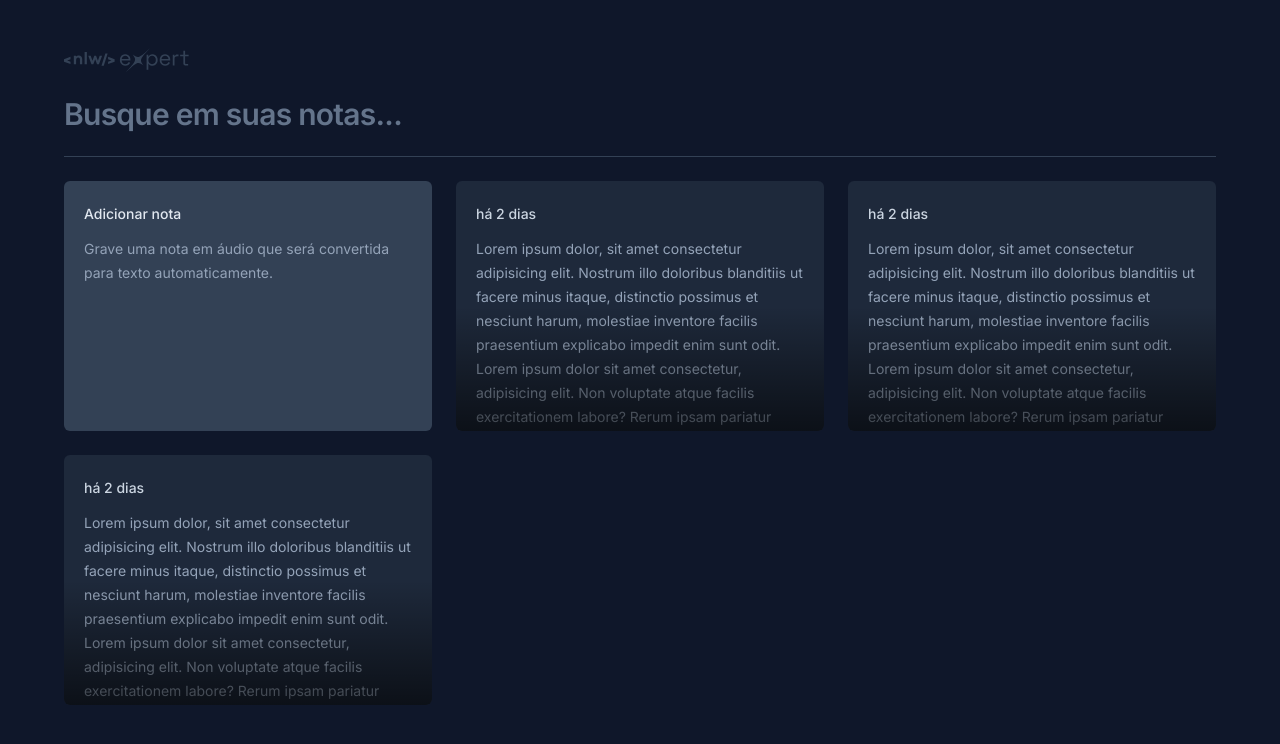
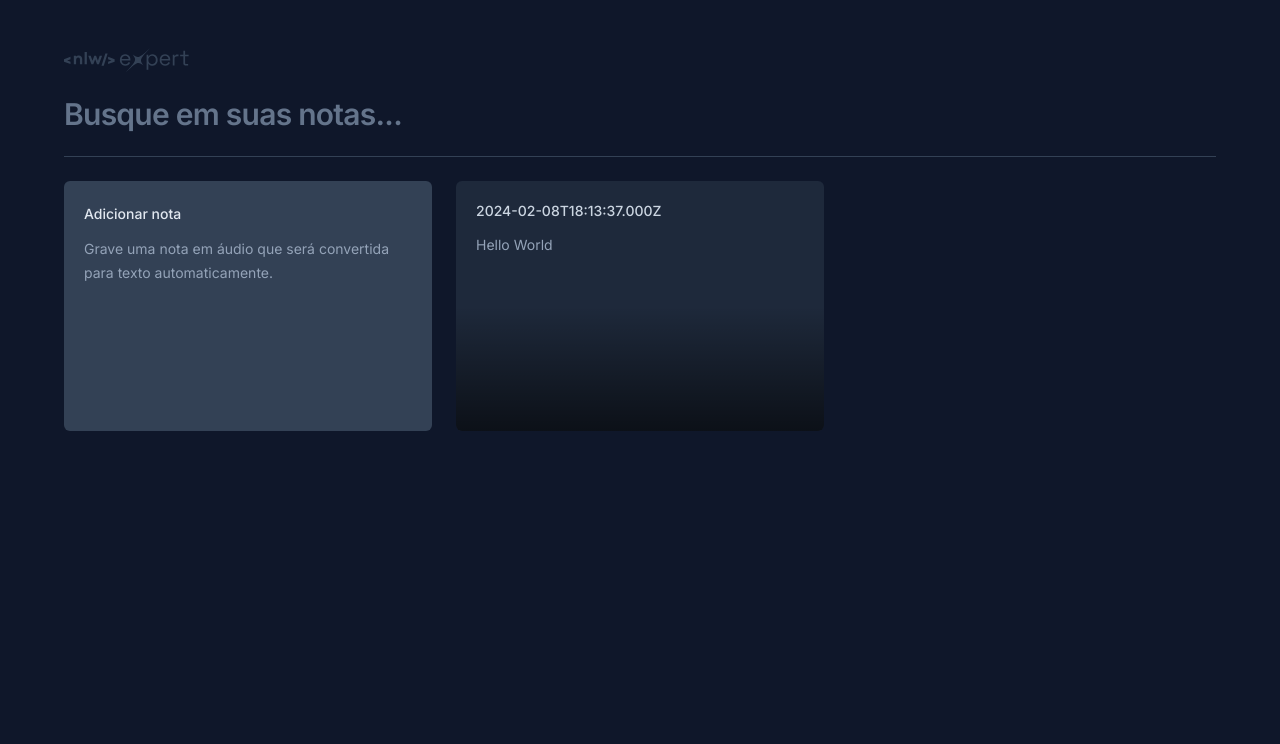
Before and after one commit to MarianaSavoldi/nlwexpert-reactjs, a React (Vite) app: page / in a window 1280 px wide. Shown: the top 744 px of the page. Built offline with nearby package versions, Linux system fonts and the light colour scheme.

Commit message:
feat: add a modal to open existing notes

```diff
--- a/package.json
+++ b/package.json
@@ -9,6 +9,9 @@
     "preview": "vite preview"
   },
   "dependencies": {
+    "@radix-ui/react-dialog": "^1.0.5",
+    "date-fns": "^3.3.1",
+    "lucide-react": "^0.323.0",
     "react": "^18.2.0",
     "react-dom": "^18.2.0"
   },
--- a/src/App.tsx
+++ b/src/App.tsx
@@ -1,6 +1,11 @@
 import logo from './assets/logo-nlw-expert.svg';
 import { NewNoteCard } from './components/NewNoteCard';
 import { NoteCard } from './components/NoteCard';
+
+const note = {
+  date: new Date(),
+  content: 'Hello World',
+};
 
 export function App() {
   return (
@@ -16,9 +21,7 @@ export function App() {
       <div className='h-px bg-slate-700' />
       <div className='grid grid-cols-3 auto-rows-[250px] gap-6'>
         <NewNoteCard />
-        <NoteCard />
-        <NoteCard />
-        <NoteCard />
+        <NoteCard note={ note } />
       </div>
     </div>
   );
--- a/src/components/NoteCard.tsx
+++ b/src/components/NoteCard.tsx
@@ -1,13 +1,50 @@
-export function NoteCard() {
+import * as Dialog from '@radix-ui/react-dialog';
+import { formatDistanceToNow } from 'date-fns';
+import { ptBR } from 'date-fns/locale';
+import { X } from 'lucide-react';
+
+interface NoteCardProps {
+  note: {
+    date: Date;
+    content: string;
+  };
+}
+
+export function NoteCard({ note }: NoteCardProps) {
   return (
-    <button className='text-left rounded-md bg-slate-800 p-5 space-y-3 overflow-hidden outline-none relative hover:ring-2 hover:ring-slate-600 focus-visible:ring-2 focus-visible:ring-lime-400'>
+    <Dialog.Root>
+      <Dialog.Trigger className='text-left rounded-md flex flex-col bg-slate-800 p-5 gap-3 overflow-hidden outline-none relative hover:ring-2 hover:ring-slate-600 focus-visible:ring-2 focus-visible:ring-lime-400'>
         <span className='text-sm font-medium text-slate-300'>
-        há 2 dias
+          { note.date.toISOString() }
         </span>
         <p className='text-sm leading-6 text-slate-400'>
-        Lorem ipsum dolor, sit amet consectetur adipisicing elit. Nostrum illo doloribus blanditiis ut facere minus itaque, distinctio possimus et nesciunt harum, molestiae inventore facilis praesentium explicabo impedit enim sunt odit. Lorem ipsum dolor sit amet consectetur, adipisicing elit. Non voluptate atque facilis exercitationem labore? Rerum ipsam pariatur aperiam explicabo veniam molestias, voluptatem ex animi, possimus, atque accusamus itaque recusandae ratione.
+          { note.content }
         </p>
         <div className='absolute bottom-0 left-0 right-0 h-1/2 bg-gradient-to-t from-black/60 to-black/0 pointer-events-none' />
+      </Dialog.Trigger>
+
+      <Dialog.Portal>
+        <Dialog.Overlay className='inset-0 fixed bg-black/50' />
+        <Dialog.Content className='fixed overflow-hidden left-1/2 top-1/2 -translate-x-1/2 -translate-y-1/2 max-w-[640px] w-full h-[60vh] bg-slate-700 rounded-md flex flex-col outline-none'>
+          <Dialog.Close className='absolute right-0 top-0 bg-slate-800 p-1.5 text-slate-400 hover:text-slate-100'>
+            <X className='size-5' />
+          </Dialog.Close>
+          <div className='flex flex-1 flex-col gap-3 p-5'>
+            <span className='text-sm font-medium text-slate-300'>
+              { formatDistanceToNow(note.date, { locale: ptBR, addSuffix: true }) }
+            </span>
+            <p className='text-sm leading-6 text-slate-400'>
+              { note.content }
+            </p>
+          </div>
+          <button
+            type='button'
+            className='w-full bg-slate-800 py-4 text-center text-sm text-slate-300 outline-none font-medium group'
+          >
+            Deseja <span className='text-red-400 group-hover:underline'>apagar essa nota</span>?
           </button>
+        </Dialog.Content>
+      </Dialog.Portal>
+    </Dialog.Root>
   );
 }
```
Also changed, not shown: 1 other file (tests, documents, lock files or other folders). Lines whose indentation alone changed are shown as unchanged.
